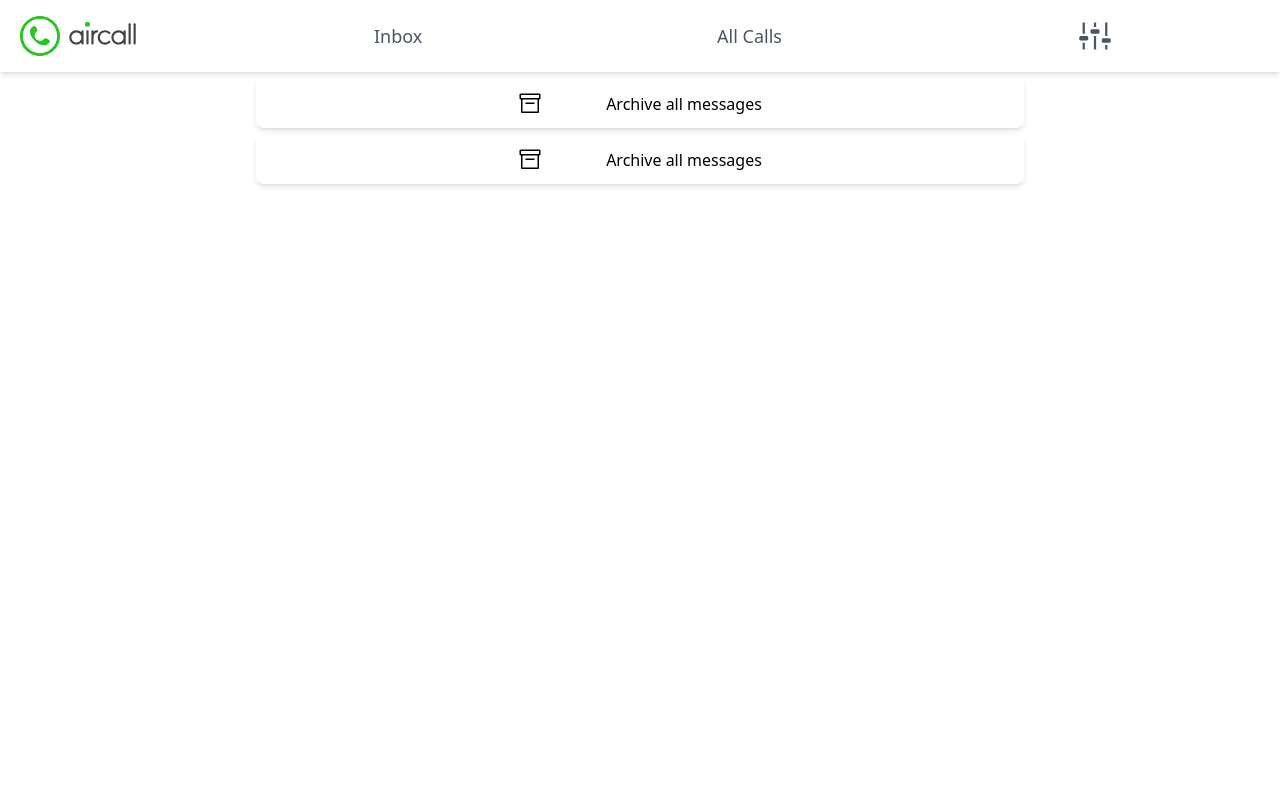
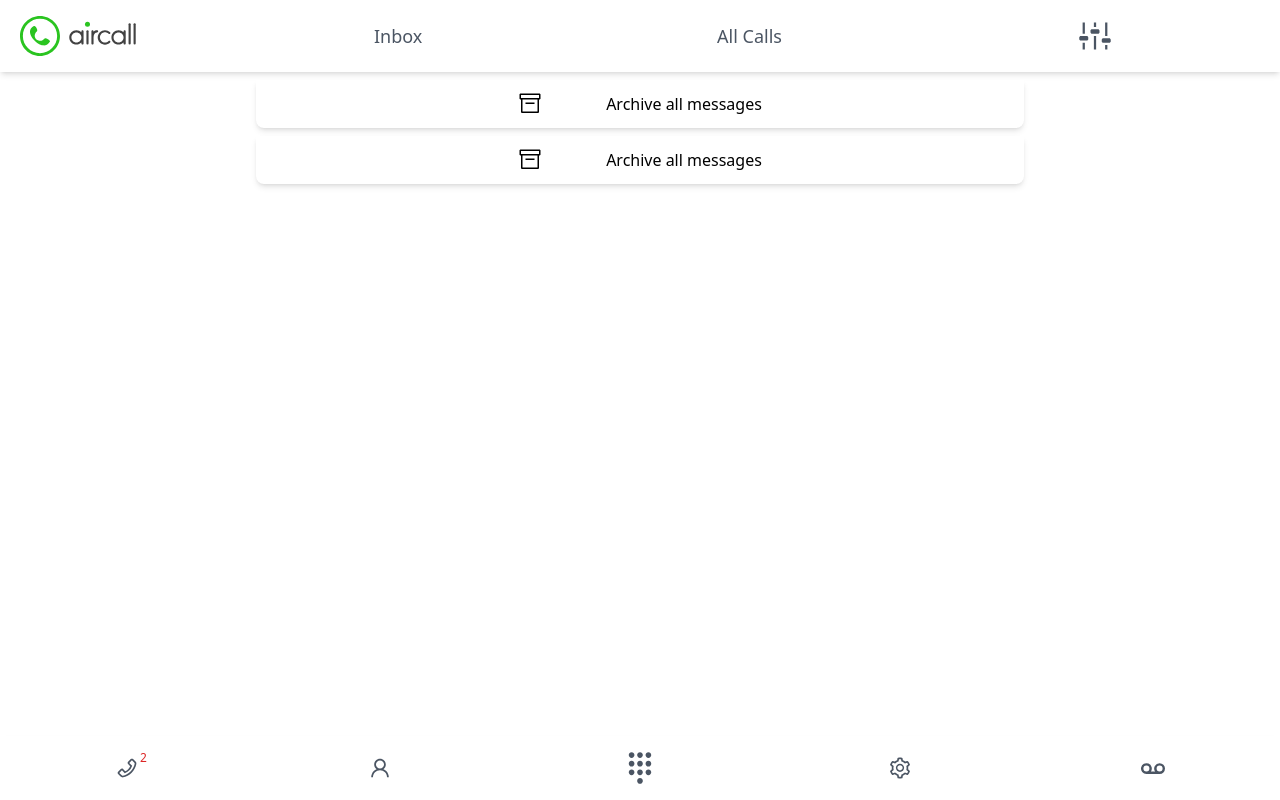
Before and after one commit to hopeVaughn/speer_tech, a React (Vite) app: page /archive in a window 1280 px wide. Built offline with nearby package versions, Linux system fonts and the light colour scheme.

Commit message:
add symantic tags to components

```diff
--- a/src/App.tsx
+++ b/src/App.tsx
@@ -4,7 +4,7 @@ import Header from './Components/Header';
 import ActivityFeed from './Components/ActivityFeed';
 import ActivityDetail from './Components/ActivityDetail';
 import Archive from './Components/Archive';
-
+import BottomNav from './Components/BottomNav';
 const App: React.FC = () => {
   const [calls, setCalls] = useState([]);
 
@@ -24,6 +24,7 @@ const App: React.FC = () => {
             <Route path="detail/:id" element={<ActivityDetail calls={calls} />} />
           </Routes>
         </main>
+        <BottomNav />
       </Router>
     </div>
   );
--- a/src/Components/Archive.tsx
+++ b/src/Components/Archive.tsx
@@ -4,12 +4,12 @@ import { VscArchive } from 'react-icons/vsc'
 
 const Archive: React.FC<CallProps> = () => {
   return (
-    <div className="rounded-b-lg w-3/5 h-12 mx-auto flex justify-center items-center bg-white shadow-md px-4 py-1 mt-2">
-      <div className="flex justify-center items-center w-full">
+    <section className="rounded-b-lg w-3/5 h-12 mx-auto flex justify-center items-center bg-white shadow-md px-4 py-1 mt-2">
+      <button className="flex justify-center items-center w-full">
         <VscArchive size={24} className="mr-16 hover:text-custom-green cursor-pointer" />
         <span>Archive all messages</span>
-      </div>
-    </div>
+      </button>
+    </section>
   )
 }
 
--- /dev/null
+++ b/src/Components/BottomNav.tsx
@@ -0,0 +1,29 @@
+import React from 'react';
+import { AiOutlinePhone, AiOutlineUser, AiOutlineSetting } from 'react-icons/ai';
+import { FaVoicemail } from 'react-icons/fa';
+import { IoMdKeypad } from 'react-icons/io';
+
+const BottomNav: React.FC = () => {
+  return (
+    <nav className="fixed inset-x-0 bottom-0 h-16 bg-white shadow-md flex items-center justify-around">
+      <figure className="flex flex-col items-center relative">
+        <AiOutlinePhone size={24} className='text-gray-600 hover:text-custom-green' />
+        <figcaption className="absolute text-red-600 top-[-6px] right-[-8px] text-xs">2</figcaption>
+      </figure>
+      <button className="flex flex-col items-center">
+        <AiOutlineUser size={24} className='text-gray-600 hover:text-custom-green' />
+      </button>
+      <button className="flex flex-col items-center">
+        <IoMdKeypad size={36} className=" text-gray-600 hover:text-custom-green" />
+      </button>
+      <button className="flex flex-col items-center">
+        <AiOutlineSetting size={24} className='text-gray-600 hover:text-custom-green' />
+      </button>
+      <button className="flex flex-col items-center">
+        <FaVoicemail size={24} className=" text-gray-600 hover:text-custom-green" />
+      </button>
+    </nav>
+  );
+};
+
+export default BottomNav;
```
